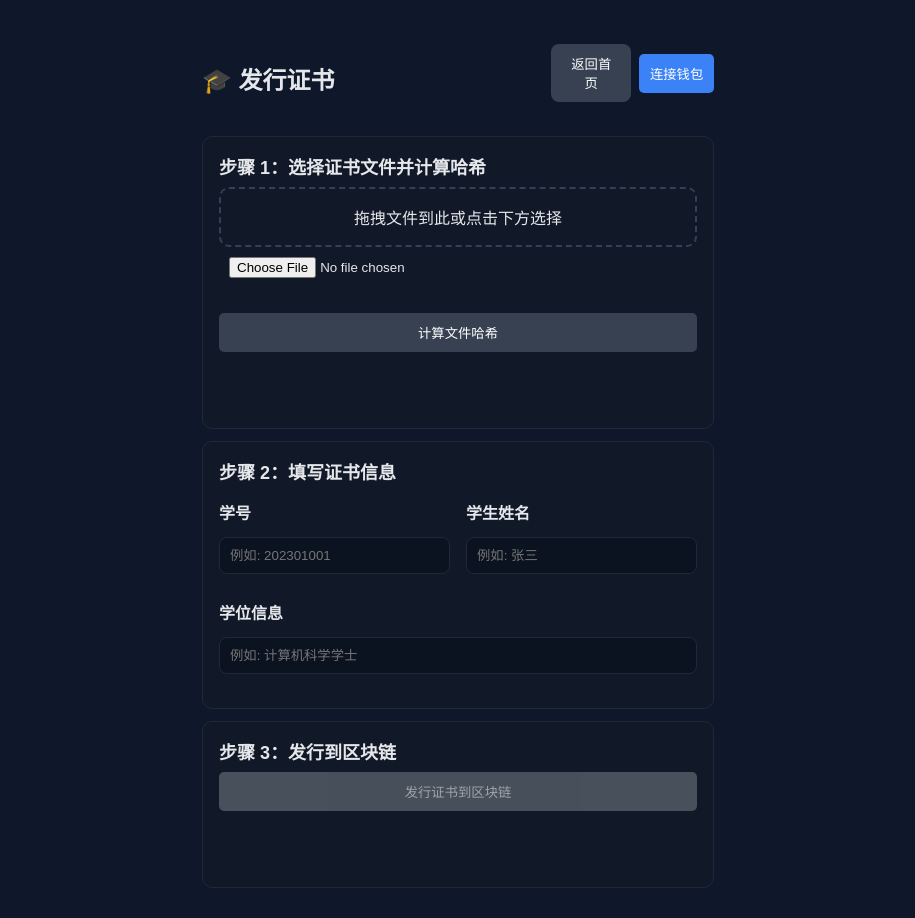
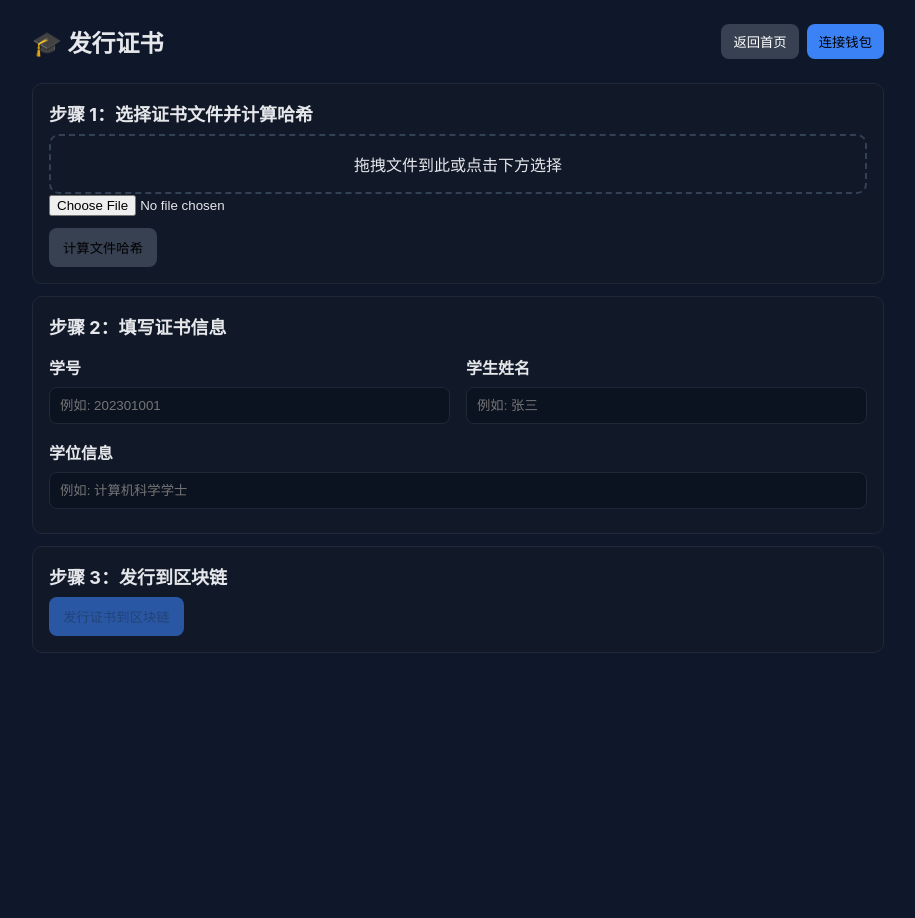
Before and after one commit to UrlAo/blockchain-certificate, a website: page frontend/issuer.html in a window 1280 px wide. Shown: the whole page, without its empty margins (182-1097 px from the left). After the commit the page ends 800 px from the top, so only its background shows below. Drawn offline with Linux system fonts and the light colour scheme.

Commit message:
fix(样式): 修复按钮换行问题并优化页头布局
移除冲突的内联样式，调整全局样式以解决页头按钮换行问题。优化页头布局与状态区显示，确保桌面与移动端的兼容性。徽章在窄屏下自动隐藏，保持整体美观与功能稳定。

```diff
--- a/frontend/issuer.html
+++ b/frontend/issuer.html
@@ -8,17 +8,8 @@
    <script src="config.js"></script>
    <link rel="stylesheet" href="styles.css">
     <style>
-        body { font-family: Arial, sans-serif; max-width: 600px; margin: 0 auto; padding: 20px; }
-        .form-group { margin-bottom: 15px; }
-        label { display: block; margin-bottom: 5px; font-weight: bold; }
-        input, button { width: 100%; padding: 10px; margin-bottom: 10px; }
-        button { background: #28a745; color: white; border: none; border-radius: 5px; cursor: pointer; }
-        button:disabled { background: #6c757d; }
-        .back-btn { background: #6c757d; width: auto; padding: 8px 16px; }
-        #hashResult, #status { margin: 15px 0; padding: 10px; border-radius: 5px; }
-        .success { background: #d4edda; color: #155724; border: 1px solid #c3e6cb; }
-        .error { background: #f8d7da; color: #721c24; border: 1px solid #f5c6cb; }
-        .info { background: #d1ecf1; color: #0c5460; border: 1px solid #bee5eb; }
+        .form-group { margin-bottom: 12px; }
+        input { width: 100%; }
     </style>
 </head>
 <body>
--- a/frontend/styles.css
+++ b/frontend/styles.css
@@ -2,11 +2,13 @@
 *{box-sizing:border-box}
 html,body{margin:0;padding:0;background:var(--bg);color:var(--text);font-family:-apple-system,BlinkMacSystemFont,"Segoe UI",Roboto,Helvetica,Arial,"Apple Color Emoji","Segoe UI Emoji"}
 .container{max-width:900px;margin:0 auto;padding:24px}
-.header{display:flex;align-items:center;justify-content:space-between;margin-bottom:24px}
+.header{display:flex;align-items:center;justify-content:space-between;margin-bottom:24px;gap:12px;flex-wrap:nowrap}
 .title{font-size:24px;font-weight:700}
-.status{display:flex;gap:8px;align-items:center}
+.status{display:flex;gap:8px;align-items:center;white-space:nowrap;flex-shrink:0}
 .badge{padding:6px 10px;border-radius:999px;background:#1f2937;color:var(--text);font-size:12px}
 .link-btn,button{cursor:pointer;border:none;border-radius:8px;padding:10px 14px}
+.header .link-btn,.header .btn-primary{width:auto;padding:8px 12px}
+.row button{width:auto}
 .link-btn{background:#374151;color:#fff}
 .btn-primary{background:var(--accent)}
 .btn-secondary{background:#374151}
@@ -29,3 +31,6 @@ html,body{margin:0;padding:0;background:var(--bg);color:var(--text);font-family:
 .info{background:#0b3a64;border-color:#0c4a6e}
 .warn{background:#78350f;border-color:#92400e}
 @media(max-width:768px){.grid{grid-template-columns:1fr}}
+.title{flex:1}
+.badge{max-width:220px;overflow:hidden;text-overflow:ellipsis}
+@media(max-width:480px){.badge{display:none}}
```
Also changed, not shown: .trae/documents/修复按钮换行并优化页头与布局的美化计划.md (added).
